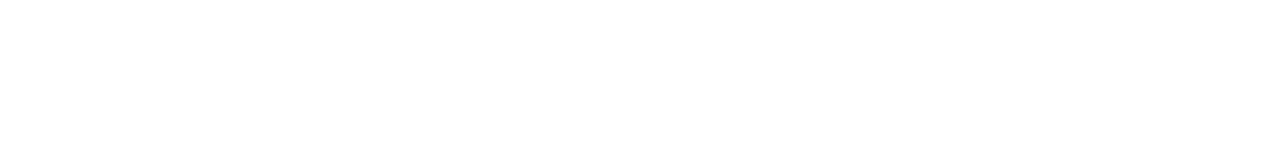
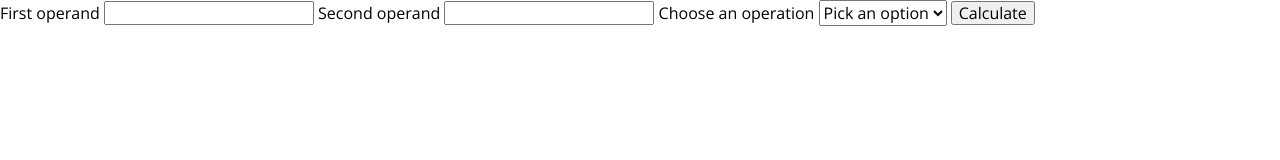
Before and after one commit to nthbutsky/maklai-test, a website built with webpack: page src/index.html in a window 1280 px wide. Built offline with nearby package versions, Linux system fonts and the light colour scheme.

Commit message:
add html structure

```diff
--- a/src/index.html
+++ b/src/index.html
@@ -8,5 +8,23 @@
     <meta name="viewport" content="width=device-width, initial-scale=1.0" />
     <title>Maklai Test</title>
   </head>
-  <body></body>
+  <body>
+    <main class="main__form-container">
+      <form class="main__form">
+        <label for="input-1">First operand</label>
+        <input class="main__form-input" type="number" id="input-1" />
+        <label for="input-2">Second operand</label>
+        <input class="main__form-input" type="number" id="input-2" />
+        <label for="select">Choose an operation</label>
+        <select class="main__form-select" id="select">
+          <option value="">Pick an option</option>
+          <option value="+">+</option>
+          <option value="-">-</option>
+          <option value="*">*</option>
+          <option value="/">/</option>
+        </select>
+        <button class="main__form-submit" type="submit">Calculate</button>
+      </form>
+    </main>
+  </body>
 </html>
```
